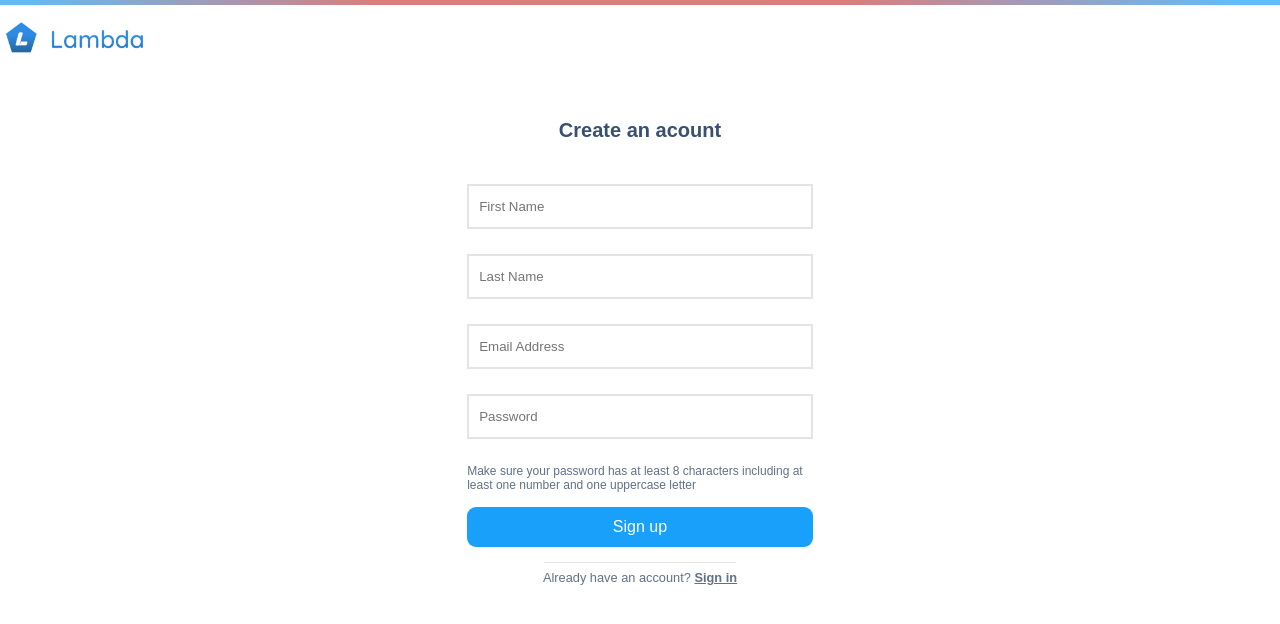
After one commit to lehone-hp/TeamLambda, a PHP site: page /register.php in a window 1280 px wide. The commit adds this page. Shown: the top 624 px of the page. Run offline with PHP 8.4, Linux system fonts and the light colour scheme.

Commit message:
i used a database. login, registeration and the landing page all set. still need to work on displaying the errors properly

```diff
--- /dev/null
+++ b/css/register.css
@@ -0,0 +1,106 @@
+body {
+    font-family: sans-serif;
+    margin: 0;
+    padding: 0;
+}
+.gradient-background {
+   background: linear-gradient(90deg, rgba(30, 154, 237, 0.69) 2.51%, rgba(202, 67, 67, 0.69) 29.41%, rgba(202, 67, 67, 0.69) 45.14%, rgba(202, 67, 67, 0.69) 66.34%, rgba(24, 160, 251, 0.69) 97.05%);
+   width: 100%;
+   height: 5px;
+   margin: 0;
+}
+
+img {
+   width: 150px;
+}
+
+.register-form {
+   text-align: center;
+   width: 30%;
+   position:relative;
+   left:0;
+   right:0;
+   top:0px;
+   bottom:0;
+   margin:auto;
+   padding: 0 0 20px 0;
+   /*this to solve "the content will not be cut when the window is smaller than the content": */
+   max-width:100%;
+   max-height:100%;
+   overflow:auto;
+}
+.register-form__welcome-text {
+   margin: 40px auto;
+   font-weight: bold;
+   font-size: 20px;
+   line-height: 28px;
+   color: #385072;
+}
+
+.register-form input {
+   border: 2px solid #E5E3E3;
+   box-sizing: border-box;
+   height: 45px;
+   display: block;
+   width: 90%;
+   margin: 25px auto;
+   padding: 5px 10px;
+   color: rgba(56, 80, 114, 0.8);
+}
+
+.register-form button {
+   width: 90%;
+   padding: 5px;
+   box-sizing: border-box;
+   border: none;
+   background: #18A0FB;
+   border-radius: 9px;
+   height: 40px;
+   color: #fff;
+   font-size: 1em;
+   margin: 10px 0;
+}
+
+.password-info {
+    text-align: left;
+    width: 90%;
+    margin: 0 auto 5px auto;
+    font-size: 12px;
+    color:rgba(56, 77, 106, 0.8);
+}
+.border-line {
+   width: 50%;
+   background-color: #e5e3e3;
+   height: 1px;
+   margin: 5px auto;
+}
+
+.register-form small {
+   color:rgba(56, 77, 106, 0.8);
+   font-size: 0.8em;
+   margin: 15px 0;
+}
+
+.register-form small a {
+   color:rgba(56, 77, 106, 0.8);
+   font-weight: bold;
+}
+
+
+@media screen and (max-width: 944px){
+   .register-form {
+       width: 50%;
+   }
+}
+
+@media screen and (max-width: 600px){
+   .register-form {
+       width: 70%;
+   }
+}
+
+@media screen and (max-width: 600px){
+   .register-form {
+       width: 90%;
+   }
+}
--- /dev/null
+++ b/db_connect.php
@@ -0,0 +1,17 @@
+<?php
+/*Database Credentials*/
+define('server', 'localhost');
+define('username', 'root');
+define('password', '');
+define('database', 'teamlambda');
+
+// attempt to connect to database
+
+$conn = mysqli_connect(server, username, password, database);
+
+// check connection
+
+if ($conn == false) {
+    die("ERROR: Could not connect. " . mysqli_connect_error());
+}
+?>
--- /dev/null
+++ b/register.php
@@ -0,0 +1,68 @@
+<?php
+include('db_connect.php');
+
+session_start();
+
+if (isset($_POST['register'])) {
+
+    $firstname = $_POST['firstname'];
+    $lastname = $_POST['lastname'];
+    $email = $_POST['email'];
+    $password = $_POST['password'];
+    if (empty($password) || strlen($password) < 8) {
+        echo 'password must be at least 8 characters';
+    }else{
+        $password = md5($password);
+
+
+        $user_check = "SELECT * from users where email = '$email'";
+        $result = mysqli_query($conn, $user_check);
+        $user = mysqli_fetch_assoc($result);
+
+        if ($user) {
+            if ($user['email'] === $email) {
+                echo "email already exists";
+            }
+        }else{
+            $query = "INSERT into users (`firstname`, `lastname`, `email`, `password`) VALUES ('$firstname', '$lastname', '$email', '$password')";
+            $result = mysqli_query($conn, $query);
+
+            if ($result) {
+                header('location: login.php');
+            }
+
+        }
+    }
+
+}
+?>
+
+<!DOCTYPE html>
+<html lang="en">
+<head>
+    <meta charset="UTF-8">
+    <meta name="viewport" content="width=device-width, initial-scale=1.0">
+    <meta http-equiv="X-UA-Compatible" content="ie=edge">
+    <title>Team Lambda</title>
+    <link rel="stylesheet" href="./css/register.css">
+</head>
+<body>
+    <div class="gradient-background"></div>
+    <header>
+        <img src="./assets/logo.png">
+    </header>
+    <section>
+        <form class="register-form" action="register.php" method="post">
+            <h2 class="register-form__welcome-text">Create an acount</h2>
+            <input type="text" placeholder="First Name" name="firstname">
+            <input type="text" placeholder="Last Name" name="lastname" >
+            <input type="email" placeholder="Email Address" name="email">
+            <input type="password" placeholder="Password" name="password">
+            <p class="password-info">Make sure your password has at least 8 characters including at least one number and one uppercase letter</p>
+            <button type="submit" name="register">Sign up</button>
+            <p class="border-line"></p>
+            <small>Already have an account? <a href="login.php">Sign in</a></small>
+        </form>
+    </section>
+</body>
+</html>
```
Also changed, not shown: app/login.html (deleted, +0 -27 lines), auth.php (added, +9 -0 lines), css/landingpage.css (added, +44 -0 lines), css/login.css (renamed from app/css/login.css, +11 -12 lines), index.php (added, +24 -0 lines), login.php (added, +50 -0 lines), logout.php (added, +8 -0 lines), teamlambda.sql (added, +63 -0 lines), Designs/Home Page.png (deleted), Designs/Login page.png (deleted), Designs/Registration Page.png (deleted), README.md (deleted), assets/logo-old.png (renamed from app/assets/logo.png), assets/logo.png (added).
